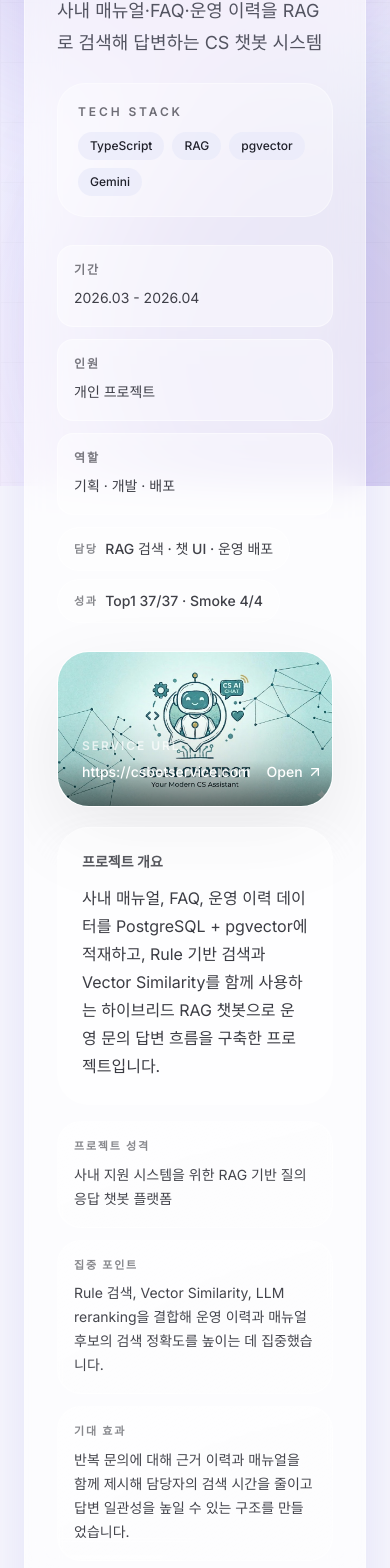
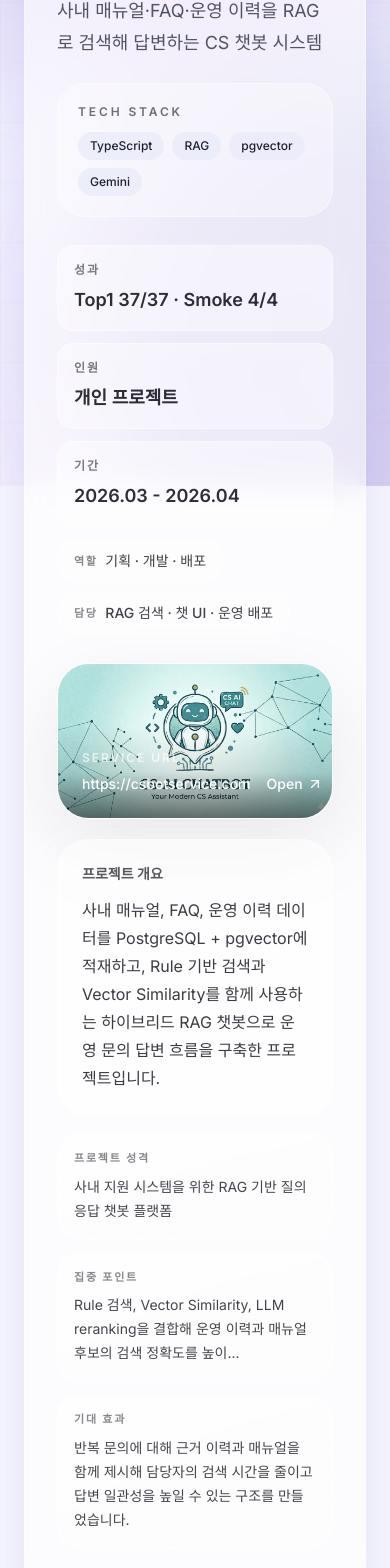
Before and after one commit to jdhert/jdhert.github.io, a Next.js app: page /projects/cs-chatbot in a window 390 px wide. Shown: the part 358-1926 px from the top of the page. Built offline with nearby package versions, Linux system fonts and the light colour scheme.

Commit message:
프로젝트 상세 요약과 모바일 가이드 가독성 개선

```diff
--- a/app/projects/[slug]/page.tsx
+++ b/app/projects/[slug]/page.tsx
@@ -19,6 +19,25 @@ import { getProjectBySlug, projects } from "@/lib/projects"
 import { portfolio } from "@/lib/portfolio"
 
 export const dynamicParams = false
+
+function compactText(text: string, maxLength: number) {
+  const normalized = text.replace(/\s+/g, " ").trim()
+
+  if (normalized.length <= maxLength) {
+    return normalized
+  }
+
+  const separators = ["입니다. ", "했습니다. ", "합니다. ", ". ", ", ", " · ", " / "]
+
+  for (const separator of separators) {
+    const cutIndex = normalized.lastIndexOf(separator, maxLength)
+    if (cutIndex > maxLength * 0.55) {
+      return normalized.slice(0, cutIndex + separator.trimEnd().length).trim()
+    }
+  }
+
+  return `${normalized.slice(0, maxLength).trimEnd()}...`
+}
 
 export function generateStaticParams() {
   return projects.map((project) => ({
@@ -82,8 +101,8 @@ export default async function ProjectDetailPage({
   }
 
   const Icon = project.icon
-  const primaryFacts = project.facts.slice(0, 3)
-  const secondaryFacts = project.facts.slice(3)
+  const metricFacts = [project.facts[4], project.facts[1], project.facts[0]].filter(Boolean)
+  const secondaryFacts = project.facts.slice(2, 4)
 
   return (
     <>
@@ -159,7 +178,7 @@ export default async function ProjectDetailPage({
                       {project.title}
                     </h1>
                     <p className="max-w-3xl text-lg leading-8 text-muted-foreground">
-                      {project.summary}
+                      {compactText(project.summary, 96)}
                     </p>
                   </div>
                 </div>
@@ -183,7 +202,7 @@ export default async function ProjectDetailPage({
 
               <div className="grid gap-3 lg:grid-cols-[minmax(0,1.1fr)_minmax(260px,0.9fr)]">
                 <div className="grid gap-3 sm:grid-cols-3">
-                  {primaryFacts.map((fact) => (
+                  {metricFacts.map((fact) => (
                     <div
                       key={fact.label}
                       className="rounded-2xl border border-white/45 bg-white/45 px-4 py-4 shadow-[0_12px_30px_rgba(255,255,255,0.18)]"
@@ -191,7 +210,9 @@ export default async function ProjectDetailPage({
                       <p className="text-xs font-semibold tracking-[0.16em] text-foreground/55">
                         {fact.label}
                       </p>
-                      <p className="mt-2 text-sm leading-6 text-foreground/80">{fact.value}</p>
+                      <p className="mt-2 text-lg font-semibold leading-7 text-foreground/88">
+                        {fact.value}
+                      </p>
                     </div>
                   ))}
                 </div>
@@ -293,7 +314,9 @@ export default async function ProjectDetailPage({
                   <div className="grid gap-4 xl:grid-cols-[minmax(0,1.1fr)_minmax(280px,0.9fr)]">
                     <div className="rounded-[2rem] border border-white/45 bg-white/50 p-6 shadow-[0_16px_40px_rgba(255,255,255,0.18)]">
                       <p className="mb-3 text-sm font-semibold text-foreground/70">프로젝트 개요</p>
-                      <p className="text-base leading-7 text-foreground/82">{project.overview}</p>
+                      <p className="text-base leading-7 text-foreground/82">
+                        {compactText(project.overview, 140)}
+                      </p>
                     </div>
 
                     <div className="grid gap-3 sm:grid-cols-3 xl:grid-cols-1">
@@ -306,7 +329,7 @@ export default async function ProjectDetailPage({
                             {highlight.label}
                           </p>
                           <p className="mt-2 text-sm leading-6 text-foreground/78">
-                            {highlight.value}
+                            {compactText(highlight.value, 72)}
                           </p>
                         </div>
                       ))}
@@ -318,7 +341,7 @@ export default async function ProjectDetailPage({
                   <div className="rounded-[2rem] border border-white/40 bg-gradient-to-br from-white/45 to-white/20 p-6 lg:p-7">
                     <p className="text-sm font-semibold text-foreground/70">이 프로젝트에서 보여준 점</p>
                     <p className="mt-3 text-[15px] leading-7 text-muted-foreground">
-                      {project.cardPoint}
+                      {compactText(project.cardPoint, 86)}
                     </p>
 
                     <div className="mt-5 space-y-3">
@@ -330,7 +353,9 @@ export default async function ProjectDetailPage({
                           <span className="mt-0.5 inline-flex h-6 min-w-6 items-center justify-center rounded-full bg-white/75 text-[11px] font-semibold text-foreground/60">
                             {index + 1}
                           </span>
-                          <p className="text-sm leading-6 text-foreground/80">{strength}</p>
+                          <p className="text-sm leading-6 text-foreground/80">
+                            {compactText(strength, 68)}
+                          </p>
                         </div>
                       ))}
                     </div>
@@ -424,7 +449,7 @@ export default async function ProjectDetailPage({
                 </div>
 
                 <p className="mt-5 text-sm leading-7 text-muted-foreground">
-                  {project.architectureOverview}
+                  {compactText(project.architectureOverview, 132)}
                 </p>
 
                 <div className="mt-5 space-y-3">
@@ -440,7 +465,7 @@ export default async function ProjectDetailPage({
                         </span>
                       </div>
                       <p className="mt-2 text-sm leading-6 text-muted-foreground">
-                        {node.description}
+                        {compactText(node.description, 72)}
                       </p>
                     </div>
                   ))}
@@ -477,21 +502,25 @@ export default async function ProjectDetailPage({
                           <p className="text-[11px] font-semibold tracking-[0.16em] text-foreground/50">
                             ISSUE
                           </p>
-                          <p className="mt-1.5 text-sm leading-6 text-foreground/85">{item.issue}</p>
+                          <p className="mt-1.5 text-sm leading-6 text-foreground/85">
+                            {compactText(item.issue, 88)}
+                          </p>
                         </div>
                         <div>
                           <p className="text-[11px] font-semibold tracking-[0.16em] text-foreground/50">
                             APPROACH
                           </p>
                           <p className="mt-1.5 text-sm leading-6 text-muted-foreground">
-                            {item.approach}
+                            {compactText(item.approach, 88)}
                           </p>
                         </div>
                         <div>
                           <p className="text-[11px] font-semibold tracking-[0.16em] text-foreground/50">
                             OUTCOME
                           </p>
-                          <p className="mt-1.5 text-sm leading-6 text-foreground/80">{item.outcome}</p>
+                          <p className="mt-1.5 text-sm leading-6 text-foreground/80">
+                            {compactText(item.outcome, 88)}
+                          </p>
                         </div>
                       </div>
                     </div>
@@ -523,7 +552,9 @@ export default async function ProjectDetailPage({
                       <h3 className="text-base font-semibold text-foreground">{detail.label}</h3>
                     </div>
 
-                    <p className="text-sm leading-7 text-muted-foreground">{detail.text}</p>
+                    <p className="text-sm leading-7 text-muted-foreground">
+                      {compactText(detail.text, 108)}
+                    </p>
                   </div>
                 </BentoCard>
               ))}
@@ -555,7 +586,7 @@ export default async function ProjectDetailPage({
                 </div>
 
                 <p className="mt-5 text-sm leading-7 text-muted-foreground">
-                  {project.retrospective.reflection}
+                  {compactText(project.retrospective.reflection, 140)}
                 </p>
               </BentoCard>
 
@@ -575,7 +606,7 @@ export default async function ProjectDetailPage({
                 </div>
 
                 <p className="mt-5 text-sm leading-7 text-muted-foreground">
-                  {project.retrospective.nextStep}
+                  {compactText(project.retrospective.nextStep, 140)}
                 </p>
               </BentoCard>
             </div>
--- a/components/portfolio/projects-section.tsx
+++ b/components/portfolio/projects-section.tsx
@@ -42,7 +42,7 @@ export function ProjectsSection() {
                 return (
                   <div
                     key={`${project.slug}-guide`}
-                    className="rounded-[1.75rem] border border-white/45 bg-white/45 px-5 py-3.5 shadow-[0_16px_40px_rgba(255,255,255,0.16)]"
+                    className="rounded-[1.75rem] border border-white/45 bg-white/45 px-4 py-4 shadow-[0_16px_40px_rgba(255,255,255,0.16)] sm:px-5"
                   >
                     <div className="grid gap-4 xl:grid-cols-[minmax(220px,0.88fr)_minmax(0,1.08fr)_minmax(260px,0.92fr)] xl:items-start">
                       <div className="flex min-w-0 items-start gap-3">
@@ -71,7 +71,11 @@ export function ProjectsSection() {
                             </div>
                           </div>
 
-                          <div className="mt-4 grid gap-2 sm:grid-cols-2 xl:hidden">
+                          <p className="mt-4 text-sm leading-7 text-muted-foreground xl:hidden">
+                            {project.recommendedFor}
+                          </p>
+
+                          <div className="mt-4 grid gap-2 md:grid-cols-2 xl:hidden">
                             {roleFact && (
                               <div className="rounded-2xl bg-white/55 px-4 py-3">
                                 <p className="text-[11px] font-semibold tracking-[0.16em] text-foreground/45">
@@ -125,7 +129,7 @@ export function ProjectsSection() {
                         </div>
                       </div>
 
-                      <div className="min-w-0">
+                      <div className="hidden min-w-0 xl:block">
                         <p className="text-sm leading-7 text-muted-foreground">
                           {project.recommendedFor}
                         </p>
```
